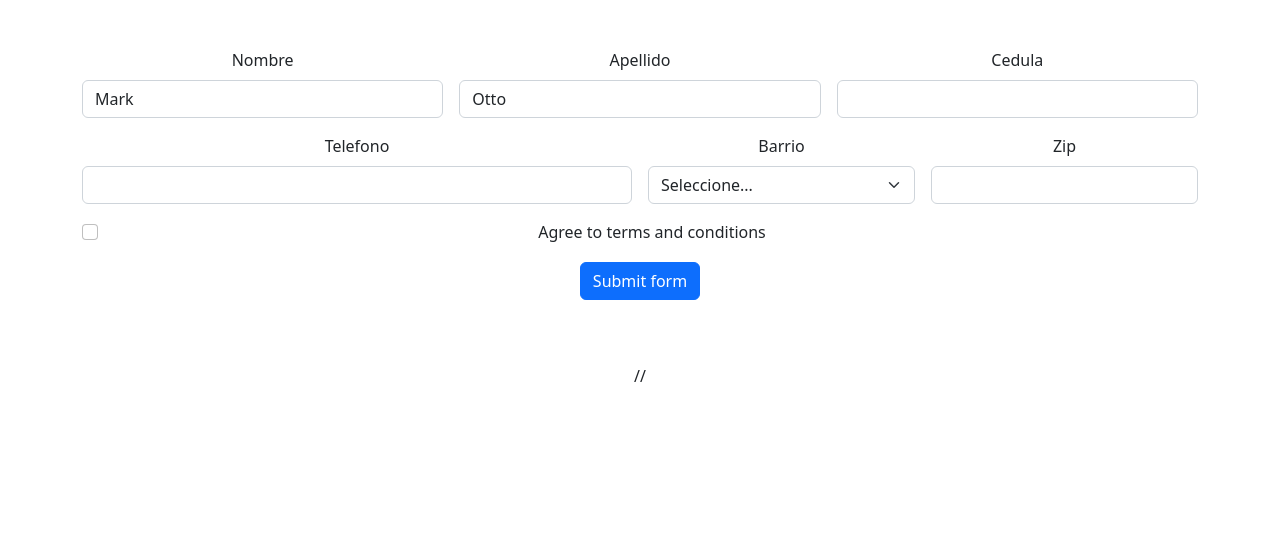
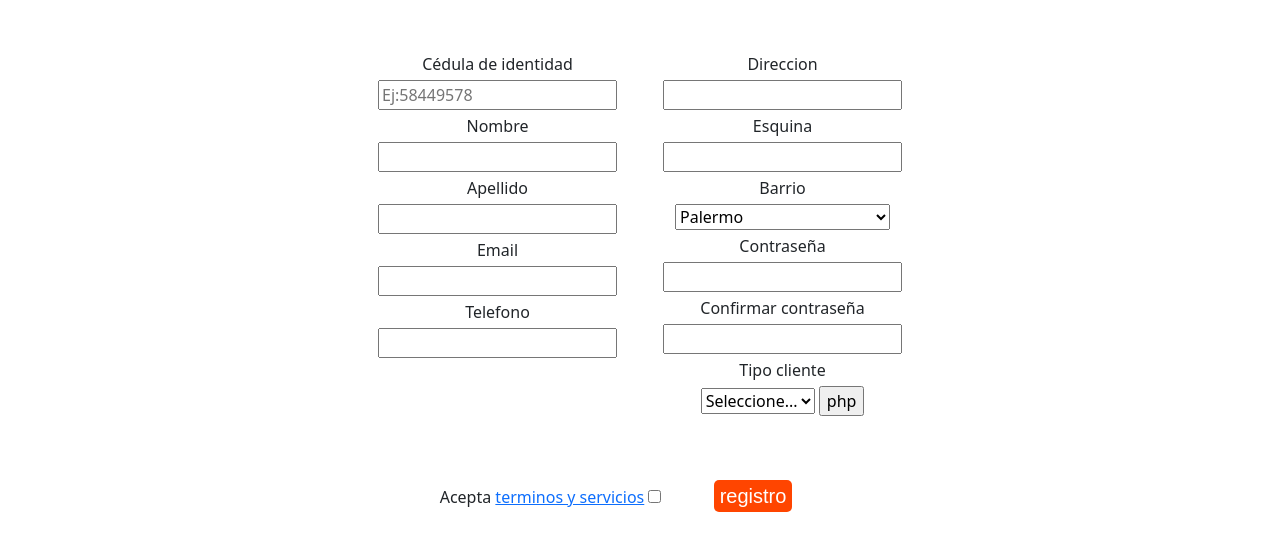
Before and after one commit to Gstar97/Proyecto_ITI, a PHP site: page /registro.html in a window 1280 px wide. Shown: the part 106-657 px from the top of the page. Run offline with PHP 8.4, Linux system fonts and the light colour scheme.

Commit message:
Se trabajo en el archivo registro.php y clases.php

```diff
--- a/V_1.0.0/Js/registro.js
+++ b/V_1.0.0/Js/registro.js
@@ -11,7 +11,7 @@ function cargarComboBarrios() {
     for (let i = 0; i < sistema.barrios.length; i++) {
         const unBarrio = sistema.barrios[i];
 
-        document.querySelector("#validationCustom04").innerHTML += `
+        document.querySelector("#slcBarrioRegistro").innerHTML += `
     <option value = ${unBarrio.id}>${unBarrio.barrio}</option>`
     }
 }
@@ -23,17 +23,18 @@ function tomarValores() {
     let emailRegistro = document.querySelector("#txtEmailRegistro").value;
     let telefonoRegistro = document.querySelector("#txtTelefonoRegistro").value;
     let direccionRegistro = document.querySelector("#txtDireccionRegistro").value;
-    let barrioRegistro = document.querySelector("#validationCustom04").value;
+    let barrioRegistro = document.querySelector("#slcBarrioRegistro").value;
     let claveRegistro = document.querySelector("#txtClaveRegistro").value;
     let confirmacionClaveRegistro = document.querySelector("#txtConfirmarClaveRegistro").value;
     let tipoClienteRegistro = document.querySelector("#slcTipoClienteRegistro").value;
 
-    agregarRegistro(cedulaRegistro, nombreRegistro, apellidoRegistro, telefonoRegistro,
+    validarRegistro(cedulaRegistro, nombreRegistro, apellidoRegistro, telefonoRegistro,
         emailRegistro, claveRegistro, confirmacionClaveRegistro, barrioRegistro, direccionRegistro)
-}
+    }
 
-let idRegistro = 0;
-function agregarRegistro(unaCedulaRegistro, unNombreRegistro, unApellidoRegistro, unTelefonoRegistro,
+
+
+function validarRegistro(unaCedulaRegistro, unNombreRegistro, unApellidoRegistro, unTelefonoRegistro,
     unEmailRegistro, unaClaveRegistro, unaConfirmacionRegistro, unBarrioRegistro, unaDireccionRegistro) {
         document.querySelector("#pMostrar").innerHTML=""
     if (unaCedulaRegistro === "" || unNombreRegistro === "" || unApellidoRegistro === "" ||
@@ -50,12 +51,9 @@ function agregarRegistro(unaCedulaRegistro, unNombreRegistro, unApellidoRegistro
         document.querySelector("#pMostrar").innerHTML = `Formato de cedula invalido`
     } else if (isNaN(unTelefonoRegistro)) {
         document.querySelector("#pMostrar").innerHTML = `Formato de telefono invalido`
-    }
-    else {
-        idRegistro++
-        let registro = new Registro(idRegistro, unaCedulaRegistro, unNombreRegistro, unApellidoRegistro, unTelefonoRegistro,
-            unEmailRegistro, unaClaveRegistro, unaConfirmacionRegistro, unBarrioRegistro, unaDireccionRegistro)
-        sistema.registros.push(registro)
+    } else if (sistema.verificarRegistroRepetido(unaCedulaRegistro,unEmailRegistro)){
+        document.querySelector("#pMostrar").innerHTML = `El usuario ingresado ya existe`
+    } else {
         document.querySelector("#pMostrar").innerHTML = `Registro exitoso`
     }
 }
--- a/V_1.0.0/Js/sistema.js
+++ b/V_1.0.0/Js/sistema.js
@@ -1,5 +1,5 @@
 class Sistema {
-    constructor (){
+    constructor() {
         this.barrios = [
             new Barrio(2, "Palermo"),
             new Barrio(3, "Punta Carretas"),
@@ -62,10 +62,20 @@ class Sistema {
             new Barrio(60, "Casavalle"),
             new Barrio(61, "Flor de Maroñas"),
             new Barrio(62, "Cerro")
-          ];
+        ];
 
-          this.registros = [
+        this.registros = [
 
-          ];
+        ];
+    }
+
+    verificarRegistroRepetido(unaCedulaRegistro, unEmailRegistro) {
+        for (const unRegistro of this.registros) {
+            if (unRegistro.cedula === unaCedulaRegistro || unRegistro.email === unEmailRegistro) {
+                return true;
+            } else {
+            }
+            return false;
+        }
     }
 }
--- a/V_1.0.0/registro.html
+++ b/V_1.0.0/registro.html
@@ -1,5 +1,6 @@
 <!DOCTYPE html>
 <html lang="en">
+
 <head>
     <meta charset="UTF-8">
     <meta name="viewport" content="width=device-width, initial-scale=1.0">
@@ -8,13 +9,15 @@
         integrity="sha384-rbsA2VBKQhggwzxH7pPCaAqO46MgnOM80zW1RWuH61DGLwZJEdK2Kadq2F9CUG65" crossorigin="anonymous">
     <link rel="stylesheet" href="css/estilo login y registro.css">
 </head>
+
 <body>
     <header class="header">
         <nav class="navbar navbar-expand-md ">
             <section class="container-fluid">
-                <a href="index.html" class="navbar-brand">
+                <a href="#" class="navbar-brand">
                     <img src="imagenes/logo+empresa.png" alt="Logo" width="80" class="d-inline-block align-text-center">
-                    <img src="imagenes/titulo+empresa.png" alt="Logo" width="100" class="d-inline-block align-text-center">
+                    <img src="imagenes/titulo+empresa.png" alt="Logo" width="100"
+                        class="d-inline-block align-text-center">
                 </a>
                 <ul class="navbar-nav">
                     <li class="nav-item me-2">
@@ -28,78 +31,62 @@
     </header>
 
     <section class="container text-center">
+        <form method="POST" action="Php/registro.php">
             <section class=" row align-items-start my-5">
+                <section class="col"></section>
+                <section class="col">
+                    <p class="my-1">Cédula de identidad</p>
+                    <input type="text" maxlength="8" placeholder="Ej:58449578" class="" id="txtCedulaRegistro">
+
+                    <p class="my-1">Nombre</p>
+                    <input type="text" maxlength="20" class="" id="txtNombreRegistro">
+
+                    <p class="my-1">Apellido</p>
+                    <input type="text" maxlength="20" class="" id="txtApellidoRegistro">
+
+                    <p class="my-1">Email</p>
+                    <input type="text" maxlength="20" class="" id="txtEmailRegistro">
+
+                    <p class="my-1">Telefono</p>
+                    <input type="text" class="" id="txtTelefonoRegistro">
+
+                </section>
 
                 <section class="col">
-                <form class="row g-3 needs-validation" novalidate>
-                    <div class="col-md-4">
-                      <label for="validationCustom01" class="form-label">Nombre</label>
-                      <input type="text" class="form-control" id="validationCustom01" value="Mark" required>
-                      <div class="valid-feedback">
-                        Looks good!
-                      </div>
-                    </div>
-                    <div class="col-md-4">
-                      <label for="validationCustom02" class="form-label">Apellido</label>
-                      <input type="text" class="form-control" id="validationCustom02" value="Otto" required>
-                      <div class="valid-feedback">
-                        Looks good!
-                      </div>
-                    </div>
-                    <div class="col-md-4">
-                      <label for="validationCustomUsername" class="form-label">Cedula</label>
-                      <div class="input-group has-validation">
-                        <!--<span class="input-group-text" id="inputGroupPrepend">@</span>-->
-                        <input type="text" class="form-control" id="validationCustomUsername" aria-describedby="inputGroupPrepend" required>
-                        <div class="invalid-feedback">
-                          Please choose a username.
-                        </div>
-                      </div>
-                    </div>
-                    <div class="col-md-6">
-                      <label for="validationCustom03" class="form-label">Telefono</label>
-                      <input type="text" class="form-control" id="validationCustom03" required>
-                      <div class="invalid-feedback">
-                        Please provide a valid city.
-                      </div>
-                    </div>
-                    <div class="col-md-3">
-                      <label for="validationCustom04" class="form-label">Barrio</label>
-                      <select class="form-select" id="validationCustom04" required>
-                        <option selected disabled value="">Seleccione...</option>
-                        <option></option>
+                    <p class="my-1">Direccion</p>
+                    <input type="text" class="" id="txtDireccionRegistro">
+
+                    <p class="my-1">Esquina</p>
+                    <input type="text" class="" id="txtEsquinaRegistro">
+
+                    <p class="my-1">Barrio</p>
+                    <select id="slcBarrioRegistro">Seleccione...</select>
+
+                    <p class="my-1">Contraseña</p>
+                    <input type="password" class="" id="txtClaveRegistro">
+
+                    <p class="my-1">Confirmar contraseña</p>
+                    <input type="password" class="" id="txtConfirmarClaveRegistro">
+
+                    <p class="my-1">Tipo cliente</p>
+                    <select id="slcTipoClienteRegistro">
+                        <option>Seleccione...</option>
                     </select>
-                      <div class="invalid-feedback">
-                        Please select a valid state.
-                      </div>
-                    </div>
-                    <div class="col-md-3">
-                      <label for="validationCustom05" class="form-label">Zip</label>
-                      <input type="text" class="form-control" id="validationCustom05" required>
-                      <div class="invalid-feedback">
-                        Please provide a valid zip.
-                      </div>
-                    </div>
-                    <div class="col-12">
-                      <div class="form-check">
-                        <input class="form-check-input" type="checkbox" value="" id="invalidCheck" required>
-                        <label class="form-check-label" for="invalidCheck">
-                          Agree to terms and conditions
-                        </label>
-                        <div class="invalid-feedback">
-                          You must agree before submitting.
-                        </div>
-                      </div>
-                    </div>
-                    <div class="col-12">
-                      <button class="btn btn-primary" type="submit">Submit form</button>
-                    </div>
+                    <input type="submit" value="php">
         </form>
-
+    </section>
     <section class="col"></section>
 
+    <p id="pMostrar"></p>
     </section>
-        <p id="pMostrar"></p>
+    <section class="row align-items-start">
+        <section class="col">
+            <p>Acepta <a href="#">terminos y servicios</a>
+                <input type="checkbox" id="chkTerminos">
+                <input type="button" class="BotonAcceder mx-5" value="registro" id="btnRegistro">
+            </p>
+        </section>
+    </section>
     </section>
     <script src="Js/clases.js"></script>
     <script src="Js/sistema.js"></script>
@@ -111,6 +98,5 @@
         integrity="sha384-cuYeSxntonz0PPNlHhBs68uyIAVpIIOZZ5JqeqvYYIcEL727kskC66kF92t6Xl2V"
         crossorigin="anonymous"></script>
 </body>
+
 </html>
-
-//
```
Also changed, not shown: V_1.0.0/Js/login.js (+12 -8 lines), V_1.0.0/Php/clases.php (added, +81 -0 lines), V_1.0.0/Php/registro.php (+16 -63 lines). Lines whose indentation alone changed are shown as unchanged.
